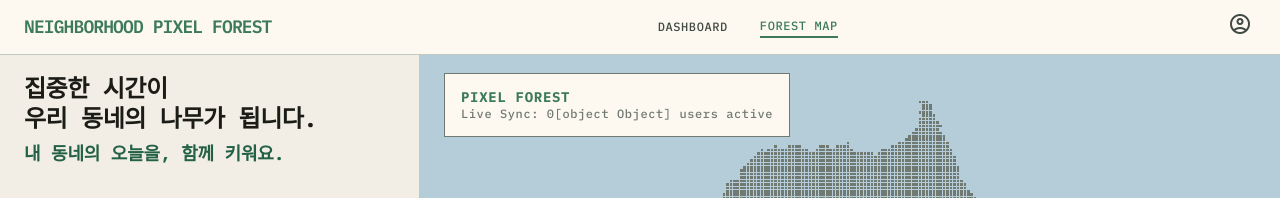
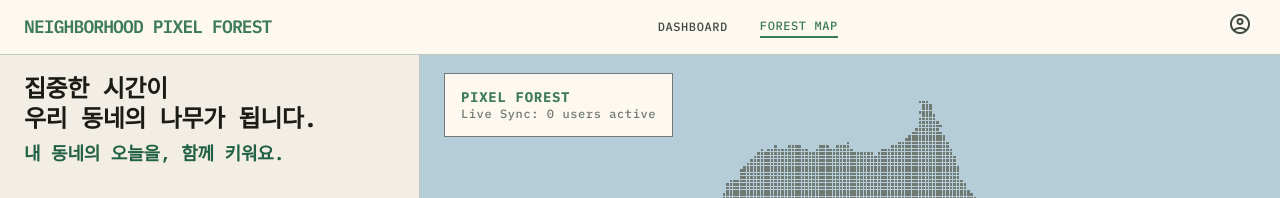
Before and after one commit to hojkim77/MakeForest, a Next.js app in the folder apps/web/: page / in a window 1280 px wide. Shown: the top 198 px of the page. Built offline with nearby package versions, Linux system fonts and the light colour scheme; no server answers.

Commit message:
feat: render UserOverlay above canvas with region-filtered active users

```diff
--- a/apps/web/components/map/ForestMap.tsx
+++ b/apps/web/components/map/ForestMap.tsx
@@ -3,6 +3,7 @@
 import { useCallback, useEffect, useMemo, useRef } from 'react';
 import { usePixelMapData } from '@/hooks/usePixelMapData';
 import { useActivityStream } from '@/hooks/useActivityStream';
+import { UserOverlay } from './UserOverlay';
 import { regionOf } from './PixelMap';
 
 const PIXEL_SIZE = 4;
@@ -25,7 +26,7 @@ interface ForestMapProps {
 export function ForestMap({ regionCode, active }: ForestMapProps) {
   const canvasRef = useRef<HTMLCanvasElement>(null);
   const { data: pixelMap } = usePixelMapData();
-  const activity = useActivityStream();
+  const { activity, activeUsers } = useActivityStream();
 
   const visibleCells = useMemo(
     () =>
@@ -33,6 +34,11 @@ export function ForestMap({ regionCode, active }: ForestMapProps) {
         ? pixelMap.cells.filter((c) => regionOf(c.code, c.name) === regionCode)
         : pixelMap.cells,
     [pixelMap.cells, regionCode],
+  );
+
+  const regionUsers = useMemo(
+    () => activeUsers.filter((u) => visibleCells.some((c) => c.code === u.dongCode)),
+    [activeUsers, visibleCells],
   );
 
   const render = useCallback((timestamp: number) => {
@@ -73,6 +79,9 @@ export function ForestMap({ regionCode, active }: ForestMapProps) {
         className="w-full h-full"
         style={{ imageRendering: 'pixelated' }}
       />
+      {active && (
+        <UserOverlay users={regionUsers} mapW={pixelMap.w} mapH={pixelMap.h} />
+      )}
     </div>
   );
 }
--- a/apps/web/components/map/MapOverlay.tsx
+++ b/apps/web/components/map/MapOverlay.tsx
@@ -14,7 +14,7 @@ const LEGEND = [
  * Pointer-events are disabled on the grid; legend/title are interactive-safe.
  */
 export function MapOverlay() {
-  const activity = useActivityStream();
+  const { activity } = useActivityStream();
   const activeUsers = Object.values(activity).reduce((sum, n) => sum + n, 0);
 
   return (
```
